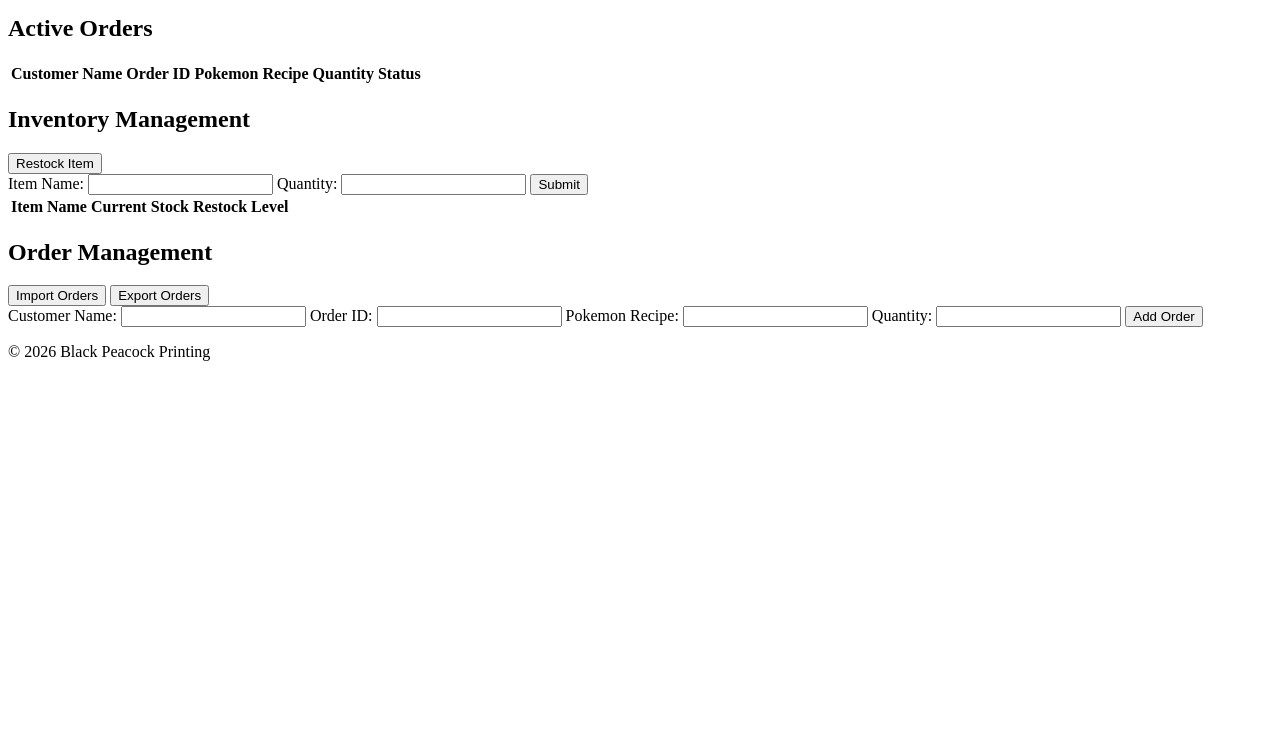
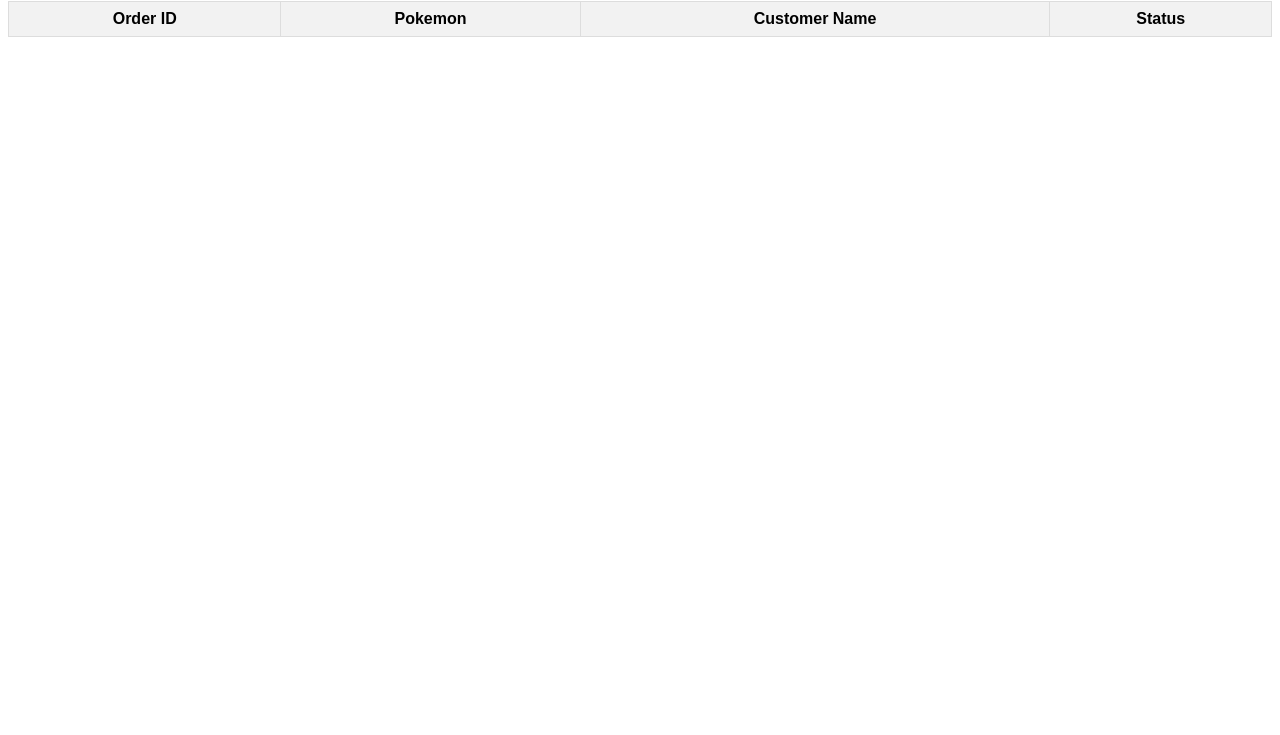
Before and after one commit to blackpeacockprinting/BlackPeacockOrders, a plain HTML site: page pokeprint-tracker.html in a window 1280 px wide. Shown: the part 65-800 px from the top of the page. Drawn offline with nearby package versions, Linux system fonts and the light colour scheme.

```diff
--- a/pokeprint-tracker.html
+++ b/pokeprint-tracker.html
@@ -1,80 +1,63 @@
-<!DOCTYPE html>
-<html lang="en">
+<html>
 <head>
-    <meta charset="UTF-8">
-    <meta name="viewport" content="width=device-width, initial-scale=1.0">
-    <title>Poke Print Tracker</title>
-    <link rel="stylesheet" href="style.css">
-    <script src="script.js" defer></script>
+    <title>PokePrint Tracker</title>
+    <script src="https://cdnjs.cloudflare.com/ajax/libs/jquery/3.5.1/jquery.min.js"></script>
+    <script src="https://cdn.gspreadsheet.com/integration.js"></script>
+    <style>
+        body { font-family: Arial, sans-serif; }
+        table { width: 100%; border-collapse: collapse; }
+        th, td { border: 1px solid #ddd; padding: 8px; }
+        th { background-color: #f2f2f2; }
+    </style>
+    <script>
+        // Google Sheets integration to fetch the order data
+        function fetchOrders() {
+            // Code to integrate with Google Sheets API and fetch order data
+        }
+
+        // Function to track filament inventory
+        function trackInventory() {
+            // Code to manage filament inventory
+        }
+
+        // Function to load Pokemon recipes
+        function loadRecipes() {
+            // Code to retrieve and display Pokemon recipes
+        }
+
+        // Function to group customers
+        function groupCustomers() {
+            // Code for customer grouping based on their order patterns
+        }
+
+        // Function for full order management
+        function manageOrders() {
+            // Code to manage orders including updates and tracking
+        }
+
+        $(document).ready(function() {
+            fetchOrders();
+            trackInventory();
+            loadRecipes();
+            groupCustomers();
+            manageOrders();
+        });
+    </script>
 </head>
 <body>
-    <header>
-        <h1>Poke Print Tracker</h1>
-    </header>
-    <main>
-        <section id="active-orders">
-            <h2>Active Orders</h2>
+    <h1>PokePrint Tracker</h1>
     <table>
         <thead>
             <tr>
+                <th>Order ID</th>
+                <th>Pokemon</th>
                 <th>Customer Name</th>
-                        <th>Order ID</th>
-                        <th>Pokemon Recipe</th>
-                        <th>Quantity</th>
                 <th>Status</th>
             </tr>
         </thead>
-                <tbody>
-                    <!-- Active orders will be populated here -->
+        <tbody id="orderTable">
+            <!-- Orders will be dynamically populated here -->
         </tbody>
     </table>
-        </section>
-        <section id="inventory-management">
-            <h2>Inventory Management</h2>
-            <button id="restock-button">Restock Item</button>
-            <div id="restock-modal" class="modal">
-                <form id="restock-form">
-                    <label for="item-name">Item Name:</label>
-                    <input type="text" id="item-name" required>
-                    <label for="item-quantity">Quantity:</label>
-                    <input type="number" id="item-quantity" required>
-                    <button type="submit">Submit</button>
-                </form>
-            </div>
-            <table>
-                <thead>
-                    <tr>
-                        <th>Item Name</th>
-                        <th>Current Stock</th>
-                        <th>Restock Level</th>
-                    </tr>
-                </thead>
-                <tbody>
-                    <!-- Inventory items will be populated here -->
-                </tbody>
-            </table>
-        </section>
-        <section id="order-management">
-            <h2>Order Management</h2>
-            <button id="import-orders">Import Orders</button>
-            <button id="export-orders">Export Orders</button>
-            <div id="order-modal" class="modal">
-                <form id="order-form">
-                    <label for="customer-name">Customer Name:</label>
-                    <input type="text" id="customer-name" required>
-                    <label for="order-id">Order ID:</label>
-                    <input type="text" id="order-id" required>
-                    <label for="pokemon-recipe">Pokemon Recipe:</label>
-                    <input type="text" id="pokemon-recipe" required>
-                    <label for="quantity">Quantity:</label>
-                    <input type="number" id="quantity" required>
-                    <button type="submit">Add Order</button>
-                </form>
-            </div>
-        </section>
-    </main>
-    <footer>
-        <p>© 2026 Black Peacock Printing</p>
-    </footer>
 </body>
 </html>
```
Lines whose indentation alone changed are shown as unchanged.
